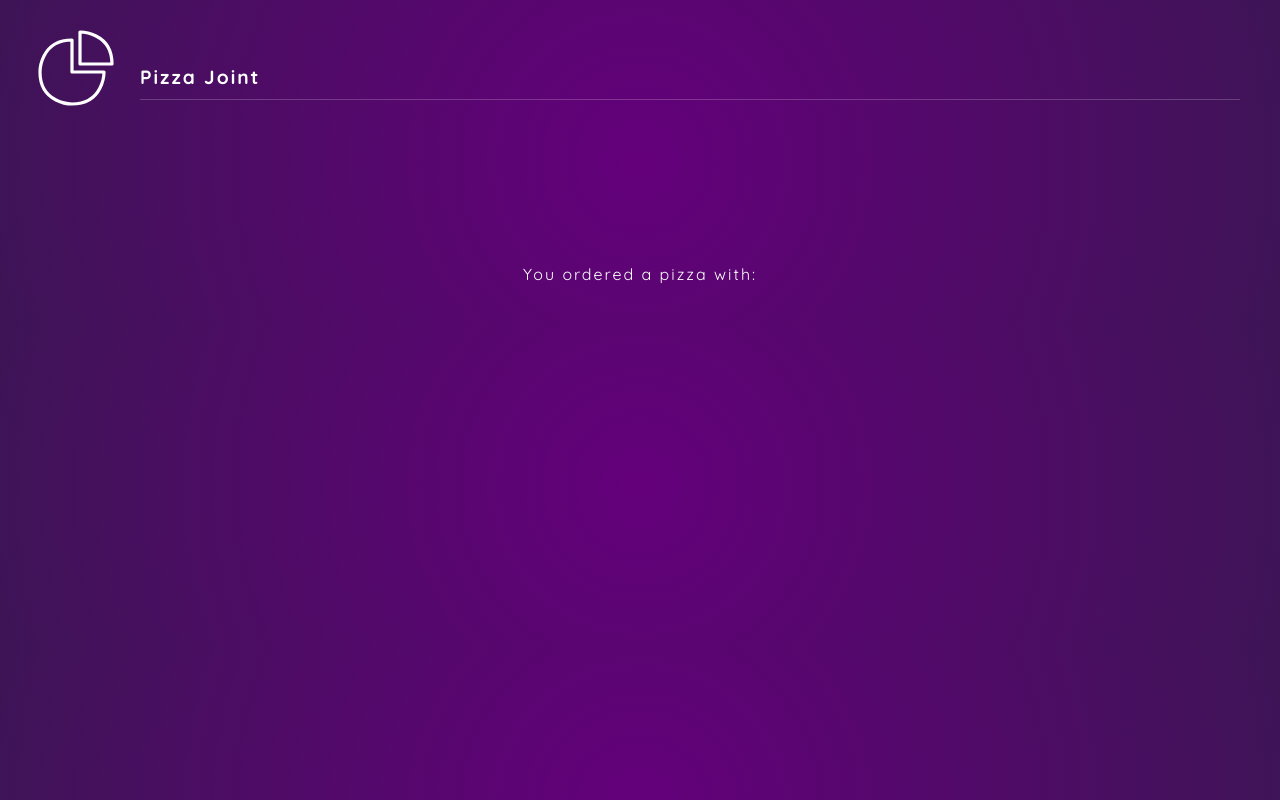
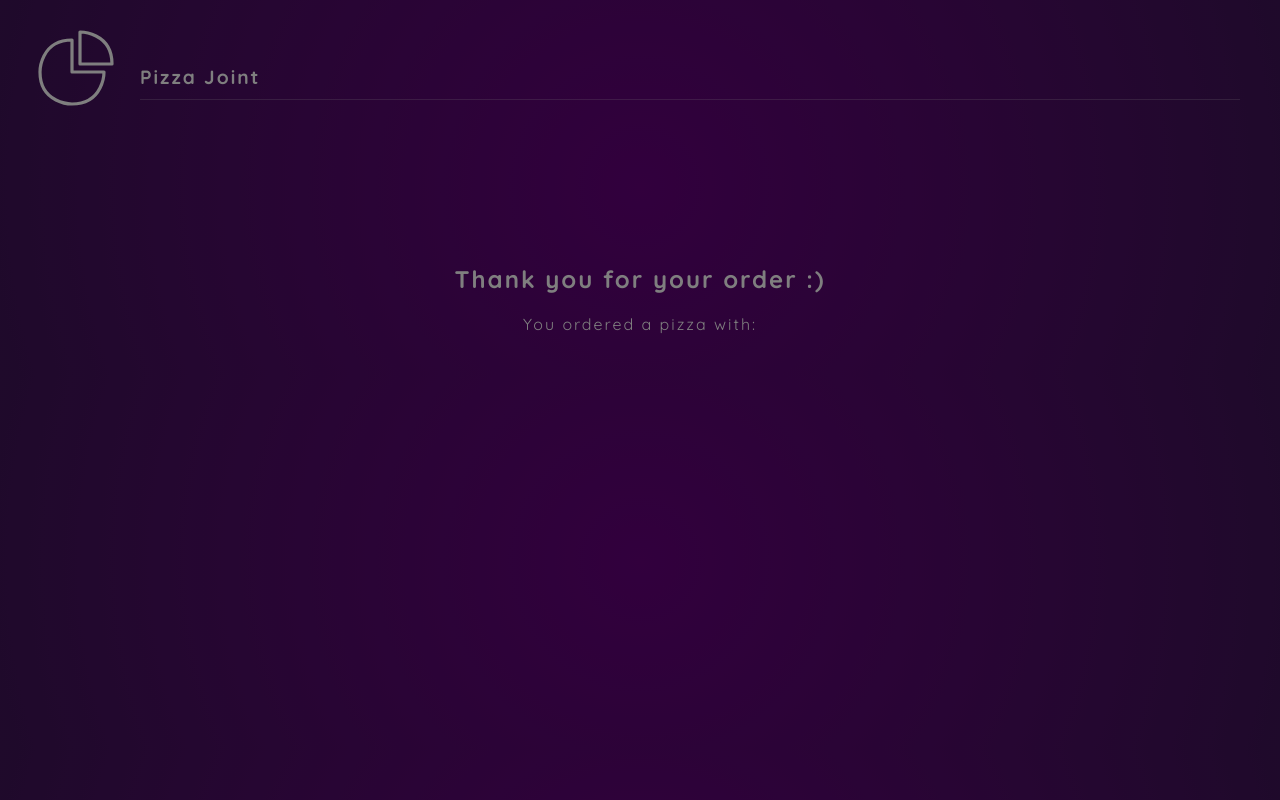
Before and after one commit to YuzStack/59_Pizza-Joint, a React (Vite) app: page /order in a window 1280 px wide. Built offline with nearby package versions, Linux system fonts and the light colour scheme; a web font is replaced by a local one.

Commit message:
Complete lesson 13: Modal Animation (part 1)

```diff
--- a/src/components/App.jsx
+++ b/src/components/App.jsx
@@ -1,9 +1,11 @@
 import { Outlet } from 'react-router';
 import Header from './Header';
 import { useState } from 'react';
+import Modal from './Modal';
 
 function App() {
   const [pizza, setPizza] = useState({ base: '', toppings: [] });
+  const [showModal, setShowModal] = useState(false);
 
   const addBase = function (base) {
     setPizza(curPizza => ({ ...curPizza, base }));
@@ -26,7 +28,8 @@ function App() {
   return (
     <div>
       <Header />
-      <Outlet context={{ pizza, addBase, addTopping }} />
+      <Modal showModal={showModal} setShowModal={setShowModal} />
+      <Outlet context={{ pizza, addBase, addTopping, setShowModal }} />
     </div>
   );
 }
--- /dev/null
+++ b/src/components/Modal.jsx
@@ -0,0 +1,24 @@
+/* eslint-disable */
+import { motion, AnimatePresence } from 'motion/react';
+
+const backdropVariant = {
+  hidden: { opacity: 0 },
+  visible: { opacity: 1 },
+};
+
+function Modal({ showModal, setShowModal }) {
+  return (
+    <AnimatePresence mode='wait'>
+      {showModal && (
+        <motion.div
+          className='backdrop'
+          variants={backdropVariant}
+          initial='hidden'
+          animate='visible'
+        ></motion.div>
+      )}
+    </AnimatePresence>
+  );
+}
+
+export default Modal;
--- a/src/components/Order.jsx
+++ b/src/components/Order.jsx
@@ -1,13 +1,7 @@
 import { useOutletContext } from 'react-router';
 /* eslint-disable */
-import { motion, AnimatePresence } from 'motion/react';
-import { useState } from 'react';
-
-const Order = () => {
-  const { pizza } = useOutletContext();
-
-  const [showTitle, setShowTitle] = useState(true);
-  setTimeout(() => setShowTitle(false), 3000);
+import { motion } from 'motion/react';
+import { useEffect } from 'react';
 
 const containerVariant = {
   hidden: {
@@ -36,6 +30,13 @@ const Order = () => {
   },
 };
 
+const Order = () => {
+  const { pizza, setShowModal } = useOutletContext();
+
+  useEffect(function () {
+    setTimeout(() => setShowModal(true), 3000);
+  }, []);
+
   return (
     <motion.div
       className='container order'
@@ -43,11 +44,7 @@ const Order = () => {
       initial='hidden'
       animate='visible'
     >
-      <AnimatePresence>
-        {showTitle && (
-          <motion.h2 exit={{ y: -1000 }}>Thank you for your order :)</motion.h2>
-        )}
-      </AnimatePresence>
+      <h2>Thank you for your order :)</h2>
 
       <motion.p variants={childVariant}>
         You ordered a {pizza.base} pizza with:
--- a/src/index.css
+++ b/src/index.css
@@ -108,3 +108,13 @@ li span.active::before {
 .order p {
   margin: 20px auto;
 }
+
+.backdrop {
+  position: fixed;
+  top: 0;
+  left: 0;
+  width: 100%;
+  height: 100%;
+  background-color: rgba(0, 0, 0, 0.5);
+  z-index: 10;
+}
```
Lines whose indentation alone changed are shown as unchanged.
